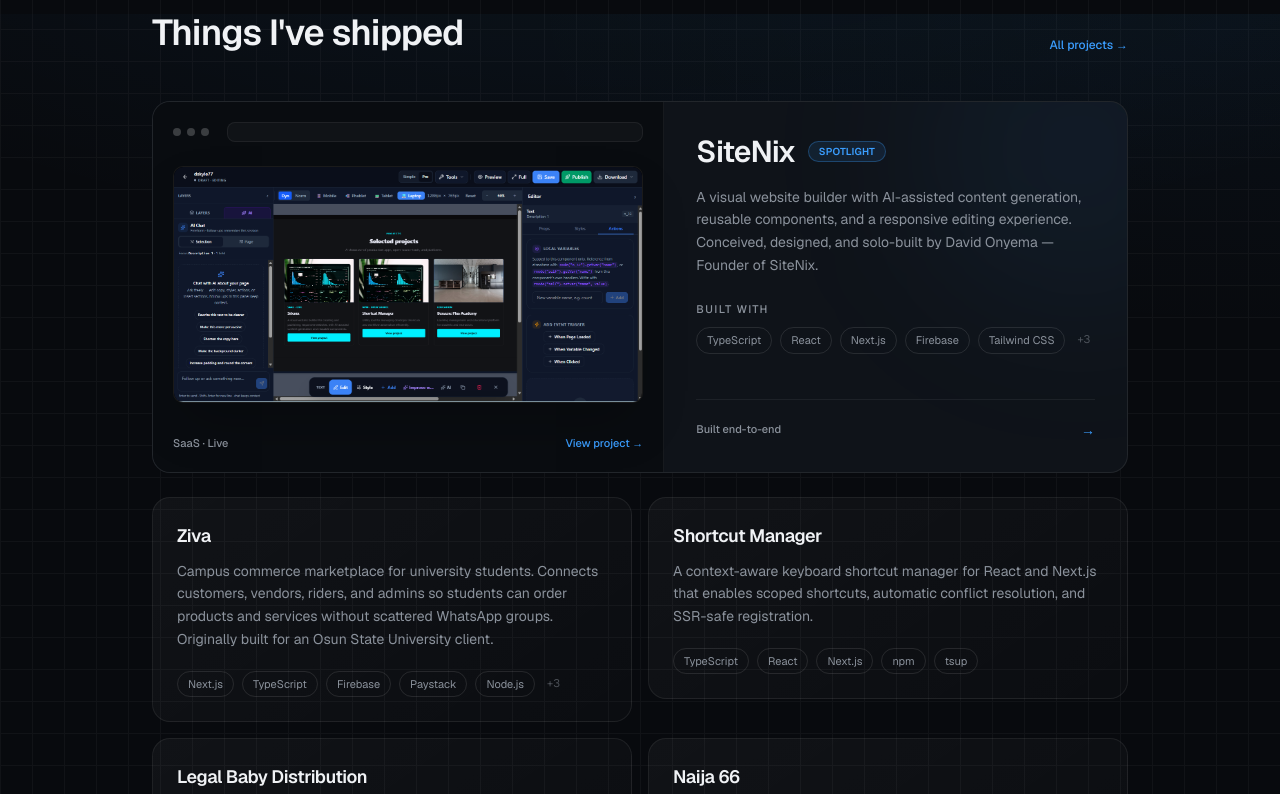
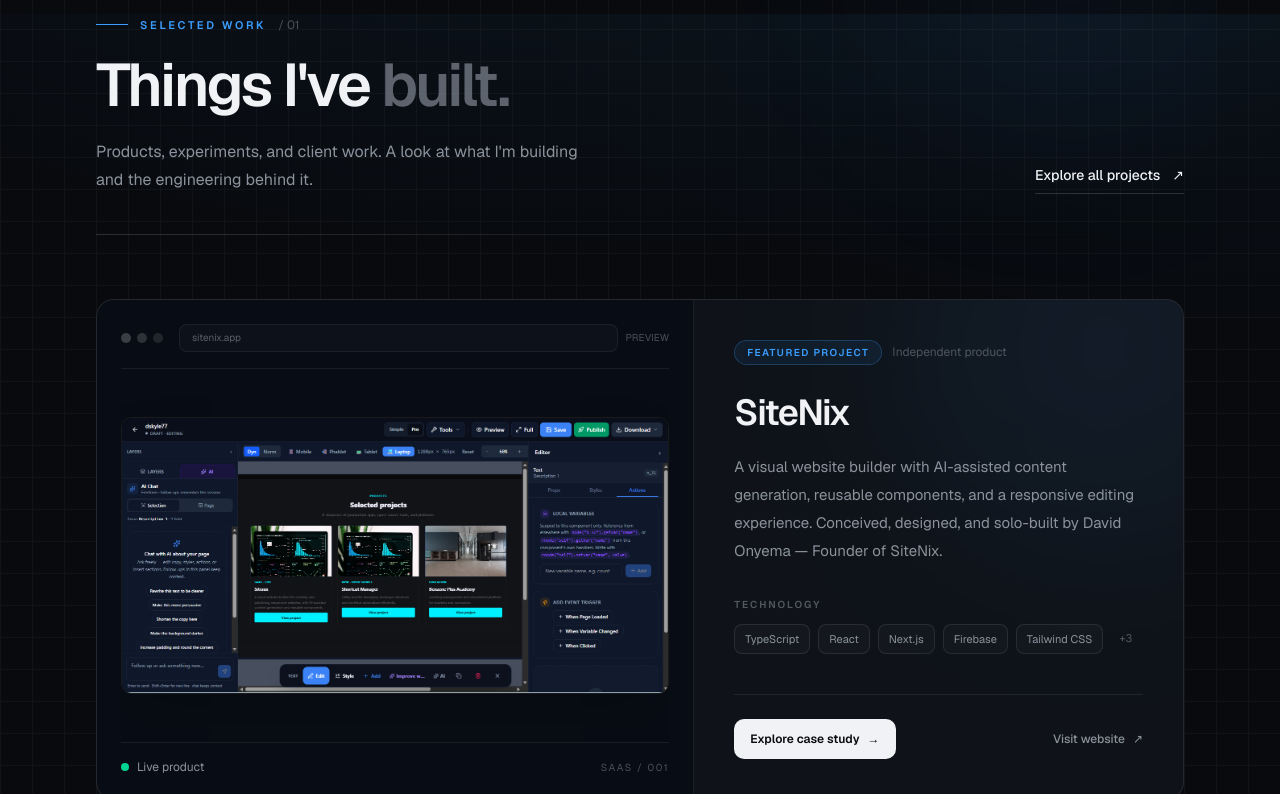
Before and after one commit to dskyle77/dskyle77, a Next.js app: page / in a window 1280 px wide. Shown: the part 1586-2380 px from the top of the page. Built offline with nearby package versions, Linux system fonts and the light colour scheme.

Commit message:
refactor: enhance project descriptions and improve layout in Projects component

```diff
--- a/src/components/Projects.tsx
+++ b/src/components/Projects.tsx
@@ -10,108 +10,174 @@
   const others = featured.filter((p) => p.slug !== "sitenix");
 
   return (
-    <section className="relative mx-auto max-w-5xl px-6 py-24">
+    <section
+      id="projects"
+      className="relative isolate mx-auto max-w-6xl overflow-hidden px-5 py-24 sm:px-8 sm:py-32"
+    >
+      {/* Ambient background */}
+      <div
+        aria-hidden="true"
+        className="pointer-events-none absolute -top-20 right-0 -z-10 h-72 w-72 rounded-full bg-signal/[0.07] blur-[120px]"
+      />
+      <div
+        aria-hidden="true"
+        className="pointer-events-none absolute bottom-20 -left-40 -z-10 h-72 w-72 rounded-full bg-signal/[0.04] blur-[110px]"
+      />
+
+      {/* Section heading */}
       <Reveal>
-        <div className="mb-12 flex items-end justify-between gap-6">
-          <div>
-            <p className="mb-3 text-xs font-medium uppercase tracking-[0.14em] text-signal">
-              Projects
+        <div className="mb-12 sm:mb-16">
+          <div className="mb-5 flex items-center gap-3">
+            <span className="h-px w-8 bg-signal" />
+            <p className="text-[11px] font-semibold uppercase tracking-[0.24em] text-signal">
+              Selected work
             </p>
-            <h2 className="text-3xl font-semibold tracking-tight text-paper sm:text-4xl">
-              Things I&apos;ve shipped
+            <span className="text-xs text-paper-dim/50">
+              / 01
+            </span>
+          </div>
+
+          <div className="flex flex-col justify-between gap-6 sm:flex-row sm:items-end">
+            <div className="max-w-2xl">
+              <h2 className="text-4xl font-semibold leading-[1.08] tracking-[-0.045em] text-paper sm:text-5xl md:text-6xl">
+                Things I&apos;ve{" "}
+                <span className="text-paper-dim/65">built.</span>
               </h2>
+
+              <p className="mt-5 max-w-lg text-sm leading-7 text-paper-dim sm:text-base">
+                Products, experiments, and client work. A look at what
+                I&apos;m building and the engineering behind it.
+              </p>
             </div>
+
             <Link
               href="/projects"
-            className="shrink-0 text-xs font-medium text-signal link-underline"
+              className="group inline-flex w-fit shrink-0 items-center gap-3 border-b border-white/15 pb-2 text-sm font-medium text-paper transition-colors hover:border-signal hover:text-signal"
             >
-            All projects →
+              Explore all projects
+              <span
+                aria-hidden="true"
+                className="transition-transform duration-300 group-hover:translate-x-1"
+              >
+                ↗
+              </span>
             </Link>
+          </div>
+
+          <div className="mt-10 h-px bg-gradient-to-r from-white/15 via-white/[0.06] to-transparent" />
         </div>
       </Reveal>
 
       {/* SiteNix spotlight */}
       {sitenix && (
         <Reveal>
-          <div className="group relative mb-6 overflow-hidden rounded-2xl border border-white/8 bg-ink-raised transition-all duration-400 hover:border-signal/35 hover:shadow-[0_24px_48px_-24px_rgba(59,158,255,0.2)]">
+          <article className="group relative mb-6 overflow-hidden rounded-2xl border border-white/[0.09] bg-ink-raised transition-all duration-500 hover:border-signal/30 hover:shadow-[0_28px_90px_-45px_rgba(59,158,255,0.24)]">
+            {/* Card lighting */}
             <div
               aria-hidden="true"
-              className="pointer-events-none absolute -right-24 -top-24 h-72 w-72 rounded-full bg-signal/8 blur-[90px] transition-opacity duration-500 group-hover:bg-signal/12"
+              className="pointer-events-none absolute -right-28 -top-36 h-96 w-96 rounded-full bg-signal/[0.07] blur-[100px] transition-colors duration-500 group-hover:bg-signal/[0.12]"
             />
 
-            <div className="relative grid sm:grid-cols-[1.05fr_0.95fr]">
-              <div className="min-h-64 border-b border-white/[0.06] bg-ink/80 sm:border-b-0 sm:border-r sm:border-white/[0.06]">
-                <div className="flex h-full flex-col p-5">
-                  <div className="flex items-center gap-1.5">
-                    <span className="h-2 w-2 rounded-full bg-white/20" />
-                    <span className="h-2 w-2 rounded-full bg-white/20" />
-                    <span className="h-2 w-2 rounded-full bg-white/20" />
-                    <div className="ml-3 h-5 flex-1 rounded-md border border-white/6 bg-white/[0.03]" />
+            <div className="relative grid lg:grid-cols-[1.1fr_0.9fr]">
+              {/* Project preview */}
+              <div className="relative flex min-h-[320px] flex-col border-b border-white/[0.07] bg-[#080d15] p-4 sm:min-h-[400px] sm:p-6 lg:border-b-0 lg:border-r">
+                {/* Browser frame */}
+                <div className="flex items-center gap-2 border-b border-white/[0.07] pb-4">
+                  <div className="flex gap-1.5" aria-hidden="true">
+                    <span className="h-2.5 w-2.5 rounded-full bg-white/20" />
+                    <span className="h-2.5 w-2.5 rounded-full bg-white/15" />
+                    <span className="h-2.5 w-2.5 rounded-full bg-white/10" />
                   </div>
 
-                  <div className="flex flex-1 items-center justify-center py-6">
+                  <div className="ml-2 flex h-7 min-w-0 flex-1 items-center rounded-md border border-white/[0.06] bg-white/[0.025] px-3">
+                    <span className="truncate text-[10px] text-paper-dim/60">
+                      sitenix.app
+                    </span>
+                  </div>
+
+                  <span className="hidden text-[10px] text-paper-dim/50 sm:block">
+                    PREVIEW
+                  </span>
+                </div>
+
+                {/* Screenshot carousel */}
+                <div className="flex flex-1 items-center justify-center overflow-hidden py-7 sm:py-9">
+                  <div className="w-full min-w-0 transition-transform duration-500 group-hover:scale-[1.015]">
                     <Carousel
                       images={[
                         {
                           src: "/image-previews/sitenix-editor.png",
-                          alt: "Sitenix website builder editor",
+                          alt: "SiteNix website builder editor",
                         },
                         {
                           src: "/image-previews/sitenix-editor-2.png",
-                          alt: "Portfolio built with Sitenix",
+                          alt: "Website created with SiteNix",
                         },
                         {
                           src: "/image-previews/sitenix-dashboard.png",
-                          alt: "Sitenix dashboard",
+                          alt: "SiteNix dashboard",
                         },
                       ]}
                     />
                   </div>
+                </div>
 
-                  <div className="mt-2 flex items-center justify-between">
-                    <span className="text-[11px] font-medium text-paper-dim">
-                      SaaS · Live
+                {/* Preview footer */}
+                <div className="flex items-center justify-between border-t border-white/[0.07] pt-4">
+                  <div className="flex items-center gap-2">
+                    <span className="relative flex h-2 w-2">
+                      <span className="absolute inline-flex h-full w-full animate-ping rounded-full bg-emerald-400/40" />
+                      <span className="relative inline-flex h-2 w-2 rounded-full bg-emerald-400" />
                     </span>
-                    <Link
-                      href={`/projects/${sitenix.slug}`}
-                      className="text-[11px] font-medium text-signal link-underline"
-                    >
-                      View project →
-                    </Link>
+                    <span className="text-xs text-paper-dim">
+                      Live product
+                    </span>
                   </div>
+
+                  <span className="text-[10px] uppercase tracking-[0.16em] text-paper-dim/50">
+                    SaaS / 001
+                  </span>
                 </div>
               </div>
 
-              <div className="flex flex-col justify-between p-6 sm:p-8">
+              {/* Project details */}
+              <div className="flex flex-col justify-between p-6 sm:p-9 lg:p-10">
                 <div>
-                  <div className="mb-4 flex flex-wrap items-center gap-3">
-                    <h3 className="text-2xl font-semibold tracking-tight text-paper transition-colors duration-300 group-hover:text-signal sm:text-3xl">
-                      {sitenix.title}
-                    </h3>
-                    <span className="rounded-full border border-signal/30 bg-signal/10 px-2.5 py-0.5 text-[10px] font-semibold uppercase tracking-wide text-signal">
-                      Spotlight
+                  <div className="mb-7 flex flex-wrap items-center gap-2.5">
+                    <span className="rounded-full border border-signal/25 bg-signal/[0.08] px-3 py-1 text-[10px] font-semibold uppercase tracking-[0.14em] text-signal">
+                      Featured project
+                    </span>
+                    <span className="text-xs text-paper-dim/50">
+                      Independent product
                     </span>
                   </div>
 
-                  <p className="max-w-lg text-sm leading-relaxed text-paper-dim">
+                  <h3 className="text-3xl font-semibold tracking-[-0.04em] text-paper transition-colors duration-300 group-hover:text-signal sm:text-4xl">
+                    {sitenix.title}
+                  </h3>
+
+                  <p className="mt-5 max-w-md text-sm leading-7 text-paper-dim sm:text-[15px]">
                     {sitenix.summary}
                   </p>
 
-                  <div className="mt-6">
-                    <p className="mb-2.5 text-[11px] font-medium uppercase tracking-[0.12em] text-paper-dim">
-                      Built with
+                  {/* Stack */}
+                  <div className="mt-8">
+                    <p className="mb-3 text-[10px] font-semibold uppercase tracking-[0.2em] text-paper-dim/55">
+                      Technology
                     </p>
+
                     <div className="flex flex-wrap gap-2">
                       {sitenix.stack.slice(0, 5).map((tech) => (
                         <span
                           key={tech}
-                          className="rounded-full border border-white/10 px-2.5 py-1 text-[11px] text-paper-dim transition-colors group-hover:border-signal/25"
+                          className="rounded-md border border-white/[0.09] bg-white/[0.025] px-2.5 py-1.5 text-[11px] text-paper-dim transition-colors duration-300 hover:border-signal/30 hover:text-paper"
                         >
                           {tech}
                         </span>
                       ))}
+
                       {sitenix.stack.length > 5 && (
-                        <span className="px-1 py-1 text-[11px] text-paper-dim/50">
+                        <span className="px-2 py-1.5 text-[11px] text-paper-dim/55">
                           +{sitenix.stack.length - 5}
                         </span>
                       )}
@@ -119,75 +185,93 @@
                   </div>
                 </div>
 
-                <div className="mt-8 border-t border-white/[0.06] pt-5">
-                  <div className="flex items-center justify-between">
-                    <span className="text-[11px] font-medium text-paper-dim">
-                      Built end-to-end
-                    </span>
+                {/* Actions */}
+                <div className="mt-10 border-t border-white/[0.08] pt-6">
+                  <div className="flex flex-wrap items-center justify-between gap-4">
                     <Link
                       href={`/projects/${sitenix.slug}`}
-                      aria-label={`View ${sitenix.title} project`}
-                      className="text-sm font-medium text-signal transition-transform duration-300 hover:translate-x-1"
+                      className="group/link inline-flex items-center gap-2 rounded-lg bg-paper px-4 py-3 text-xs font-semibold text-ink transition-colors hover:bg-signal hover:text-white"
+                    >
+                      Explore case study
+                      <span
+                        aria-hidden="true"
+                        className="transition-transform duration-300 group-hover/link:translate-x-1"
                       >
                         →
+                      </span>
                     </Link>
+
+                    {sitenix.liveUrl && (
+                      <a
+                        href={sitenix.liveUrl}
+                        target="_blank"
+                        rel="noopener noreferrer"
+                        className="inline-flex items-center gap-2 text-xs font-medium text-paper-dim transition-colors hover:text-paper"
+                      >
+                        Visit website
+                        <span aria-hidden="true">↗</span>
+                      </a>
+                    )}
                   </div>
                 </div>
               </div>
             </div>
-          </div>
+          </article>
         </Reveal>
       )}
 
-      {/* Ziva card */}
-      {/* {ziva && (
-        <Reveal delay={1}>
-          <Link
-            href={`/projects/${ziva.slug}`}
-            className="group mb-6 block overflow-hidden rounded-2xl border border-white/8 bg-ink-raised p-6 transition-all duration-400 hover:border-signal/35 hover:shadow-[0_20px_40px_-20px_rgba(59,158,255,0.18)] sm:p-8"
-          >
-            <div className="flex flex-wrap items-start justify-between gap-4">
-              <div className="max-w-2xl">
-                <div className="mb-3 flex flex-wrap items-center gap-2">
-                  <h3 className="text-xl font-semibold tracking-tight text-paper transition-colors group-hover:text-signal sm:text-2xl">
-                    {ziva.title}
+      {/* Other projects */}
+      {others.length > 0 && (
+        <div className="mt-14 sm:mt-20">
+          <Reveal>
+            <div className="mb-7 flex items-end justify-between gap-4">
+              <div>
+                <p className="mb-2 text-[10px] font-semibold uppercase tracking-[0.2em] text-paper-dim/50">
+                  More from the workshop
+                </p>
+                <h3 className="text-xl font-semibold tracking-tight text-paper sm:text-2xl">
+                  Other projects
                 </h3>
-                  <span className="rounded-full border border-amber-400/30 bg-amber-400/10 px-2.5 py-0.5 text-[10px] font-semibold uppercase tracking-wide text-amber-300/90">
-                    In progress
+              </div>
+
+              <span className="font-mono text-xs text-paper-dim/55">
+                {String(others.length).padStart(2, "0")}{" "}
+                <span className="text-paper-dim/35">PROJECTS</span>
               </span>
             </div>
-                <p className="text-sm leading-relaxed text-paper-dim">
-                  {ziva.summary}
-                </p>
-                <div className="mt-4 flex flex-wrap gap-2">
-                  {ziva.stack.slice(0, 6).map((tech) => (
-                    <span
-                      key={tech}
-                      className="rounded-full border border-white/10 px-2.5 py-1 text-[11px] text-paper-dim"
-                    >
-                      {tech}
-                    </span>
-                  ))}
-                </div>
-              </div>
-              <span className="text-sm font-medium text-signal transition-transform duration-300 group-hover:translate-x-1">
-                →
-              </span>
-            </div>
-          </Link>
           </Reveal>
-      )} */}
 
-      {/* Other projects grid */}
-      {others.length > 0 && (
-        <div className="mt-4 grid gap-4 sm:grid-cols-2">
+          <div className="grid gap-4 sm:grid-cols-2">
             {others.map((project, i) => (
-            <Reveal key={project.slug} delay={(i % 3) + 1}>
+              <Reveal key={project.slug} delay={(i % 2) + 1}>
                 <ProjectCard project={project} />
               </Reveal>
             ))}
           </div>
+        </div>
       )}
+
+      {/* Bottom navigation */}
+      <Reveal>
+        <div className="mt-16 flex flex-col justify-between gap-4 border-t border-white/[0.08] pt-6 sm:flex-row sm:items-center">
+          <p className="text-xs leading-6 text-paper-dim/60">
+            Always building. Always figuring things out.
+          </p>
+
+          <Link
+            href="/projects"
+            className="group inline-flex w-fit items-center gap-2 text-xs font-medium text-paper-dim transition-colors hover:text-signal"
+          >
+            See everything
+            <span
+              aria-hidden="true"
+              className="transition-transform duration-300 group-hover:translate-x-1"
+            >
+              →
+            </span>
+          </Link>
+        </div>
+      </Reveal>
     </section>
   );
 }
--- a/src/lib/projects.ts
+++ b/src/lib/projects.ts
@@ -65,34 +65,44 @@
     slug: "ziva",
     title: "Ziva",
     summary:
-      "Campus commerce marketplace for university students. Connects customers, vendors, riders, and admins so students can order products and services without scattered WhatsApp groups. Originally built for an Osun State University client.",
+      "A campus commerce marketplace built for university students, connecting customers, vendors, riders, and administrators through a unified ordering and delivery platform. Developed for a client serving the Osun State University community.",
 
     problem:
-      "University students rely on fragmented WhatsApp groups to buy and sell. No reliable orders, payments, delivery tracking, or vendor settlements — just chaos and dropped conversations.",
+      "Campus commerce was fragmented across WhatsApp groups, making it difficult to manage orders, coordinate deliveries, verify payments, and organize vendor operations. Ziva aims to bring these workflows into one platform.",
 
     approach:
-      "Building a multi-role platform: customers place orders, vendors manage inventory and fulfill, riders handle delivery zones, admins oversee the system. Payments via Paystack, OTP authentication, WhatsApp notifications through a GXU service, and a PWA with Firebase Cloud Messaging for push.",
+      "Building a multi-role marketplace with a Next.js frontend and an Express backend. The platform supports customer ordering, vendor inventory and order management, rider delivery workflows, and administrative operations. Firebase handles authentication and application data, while Paystack supports payment-related workflows. Baileys powers WhatsApp integration through a separately deployed service, with the backend hosted on a virtual machine. PWA capabilities and Firebase Cloud Messaging support app-like access and push notifications.",
 
     decisions:
-      "Chose Paystack for local payment reliability and settlements. OTP + WhatsApp keeps onboarding familiar for students. PWA + FCM so the app feels native without forcing an app-store install. Delivery zones and rider assignment modeled for campus-scale logistics rather than city-wide complexity.",
+      "Separated frontend and backend responsibilities to support independent development and deployment. Used Express for API and business logic, Firebase for application infrastructure, and a virtual machine for persistent backend services. Integrated WhatsApp through Baileys to support familiar communication workflows. Designed payment processing and vendor payouts around the project's operational constraints, with payment confirmation and settlement handled as distinct steps.",
 
     result:
-      "In active development after SiteNix. Core flows for orders, payments, vendor settlements, riders, OTP, and push notifications are being shipped iteratively. Designed to replace WhatsApp-group commerce on campus.",
+      "An ongoing client project with an evolving backend architecture and multi-role marketplace workflows. Development focuses on reliable order processing, payment verification, vendor operations, delivery coordination, and WhatsApp integration.",
 
     stack: [
       "Next.js",
       "TypeScript",
+      "Express.js",
+      "Node.js",
       "Firebase",
       "Paystack",
-      "Node.js",
+      "Baileys",
+      "Virtual Machine",
       "PWA",
-      "FCM",
-      "OTP Auth",
+      "Firebase Cloud Messaging",
     ],
+
     liveUrl: "https://zivamarketplace.com",
+
     images: [
-      { src: "/image-previews/ziva-home.png", alt: "Ziva Home Page" },
-      { src: "/image-previews/ziva-market.png", alt: "Ziva Market" }
+      {
+        src: "/image-previews/ziva-home.png",
+        alt: "Ziva Home Page",
+      },
+      {
+        src: "/image-previews/ziva-market.png",
+        alt: "Ziva Market",
+      },
     ],
 
     featured: true,
```
Lines whose indentation alone changed are shown as unchanged.
